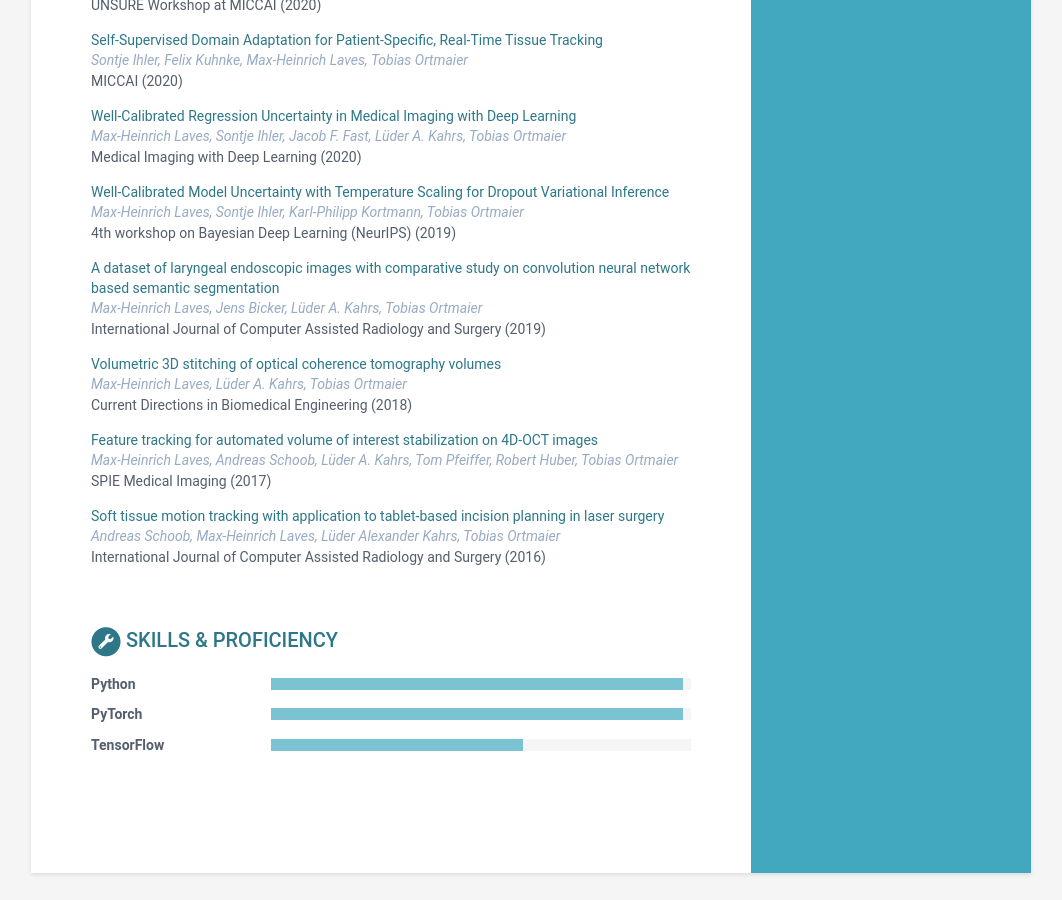
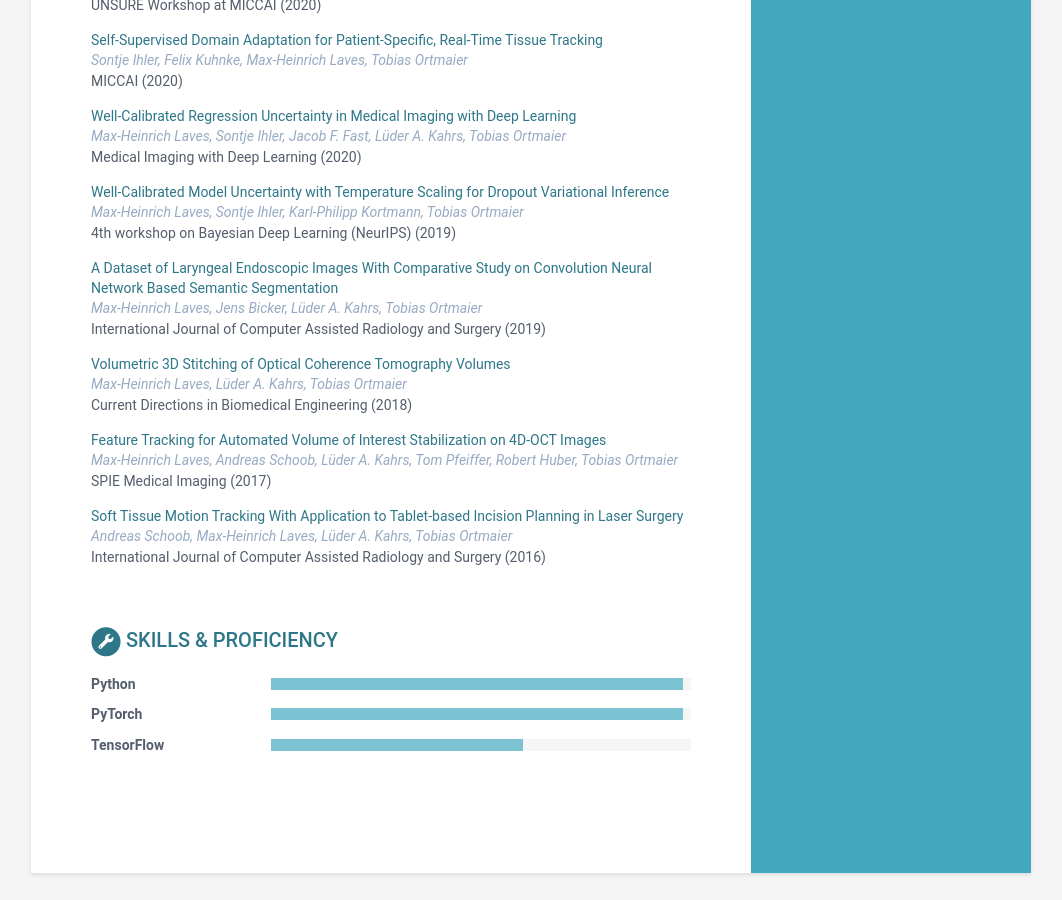
Before and after one commit to mlaves/mlaves.github.io, a Jekyll site: the page built from index.html, in a window 1280 px wide and 900 px high, scrolled down 1218 px. Shown: the whole window, without its empty margins (109-1171 px from the left). Built offline with Jekyll 4.4.1, drawn with Linux system fonts in a browser that asks for light colours; some web fonts are replaced.

Commit message:
fixed typos

```diff
--- a/_data/data.yml
+++ b/_data/data.yml
@@ -127,24 +127,24 @@ publications:
         authors: Max-Heinrich Laves, Sontje Ihler, Karl-Philipp Kortmann, Tobias Ortmaier
         conference: 4th workshop on Bayesian Deep Learning (NeurIPS)
         year: 2019
-      - title: A dataset of laryngeal endoscopic images with comparative study on convolution neural network based semantic segmentation
+      - title: A Dataset of Laryngeal Endoscopic Images With Comparative Study on Convolution Neural Network Based Semantic Segmentation
         link: "https://link.springer.com/article/10.1007/s11548-018-01910-0"
         authors: Max-Heinrich Laves, Jens Bicker, Lüder A. Kahrs, Tobias Ortmaier
         conference: International Journal of Computer Assisted Radiology and Surgery
         year: 2019
-      - title: Volumetric 3D stitching of optical coherence tomography volumes
+      - title: Volumetric 3D Stitching of Optical Coherence Tomography Volumes
         link: "https://www.degruyter.com/view/journals/cdbme/4/1/article-p327.xml"
         authors: Max-Heinrich Laves, Lüder A. Kahrs, Tobias Ortmaier
         conference: Current Directions in Biomedical Engineering
         year: 2018
-      - title: Feature tracking for automated volume of interest stabilization on 4D-OCT images
+      - title: Feature Tracking for Automated Volume of Interest Stabilization on 4D-OCT Images
         link: "https://www.spiedigitallibrary.org/conference-proceedings-of-spie/10135/101350W/Feature-tracking-for-automated-volume-of-interest-stabilization-on-4D/10.1117/12.2255090.short?SSO=1"
         authors: Max-Heinrich Laves, Andreas Schoob, Lüder A. Kahrs, Tom Pfeiffer, Robert Huber, Tobias Ortmaier
         conference: SPIE Medical Imaging
         year: 2017
-      - title: Soft tissue motion tracking with application to tablet-based incision planning in laser surgery
+      - title: Soft Tissue Motion Tracking With Application to Tablet-based Incision Planning in Laser Surgery
         link: "https://link.springer.com/article/10.1007/s11548-016-1420-5"
-        authors: Andreas Schoob, Max-Heinrich Laves, Lüder Alexander Kahrs, Tobias Ortmaier
+        authors: Andreas Schoob, Max-Heinrich Laves, Lüder A. Kahrs, Tobias Ortmaier
         conference: International Journal of Computer Assisted Radiology and Surgery
         year: 2016
 
```
